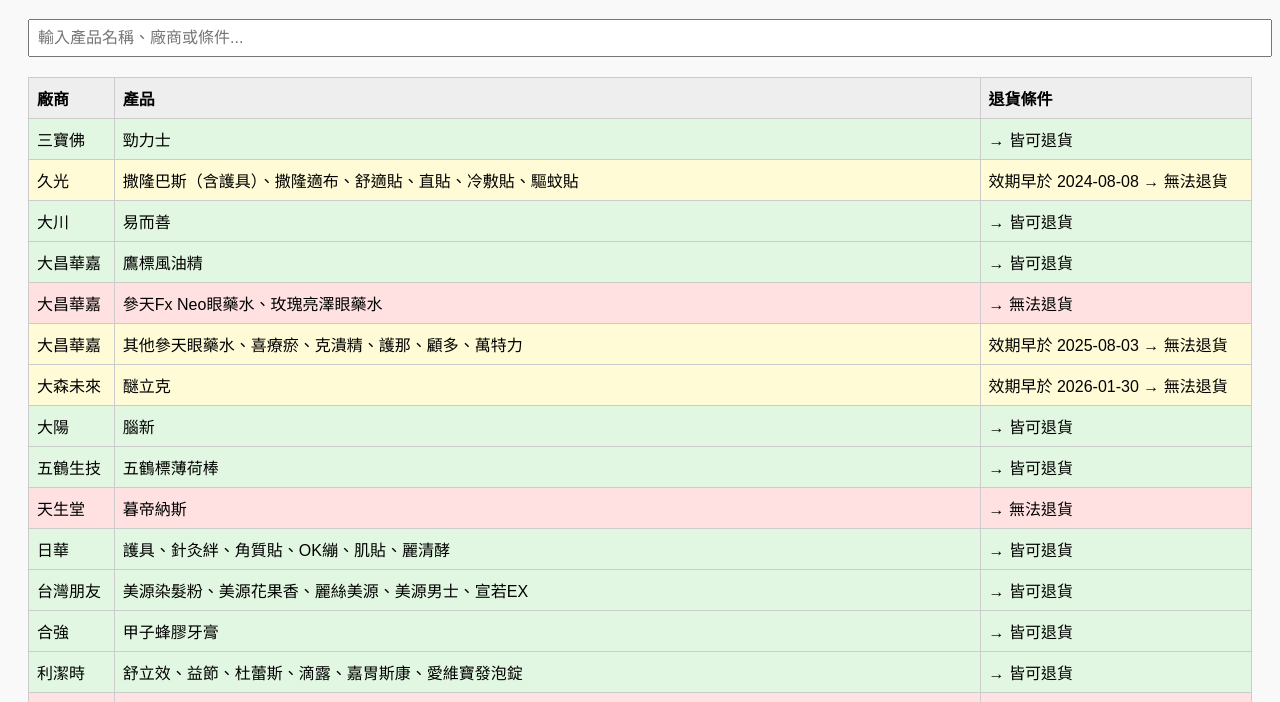
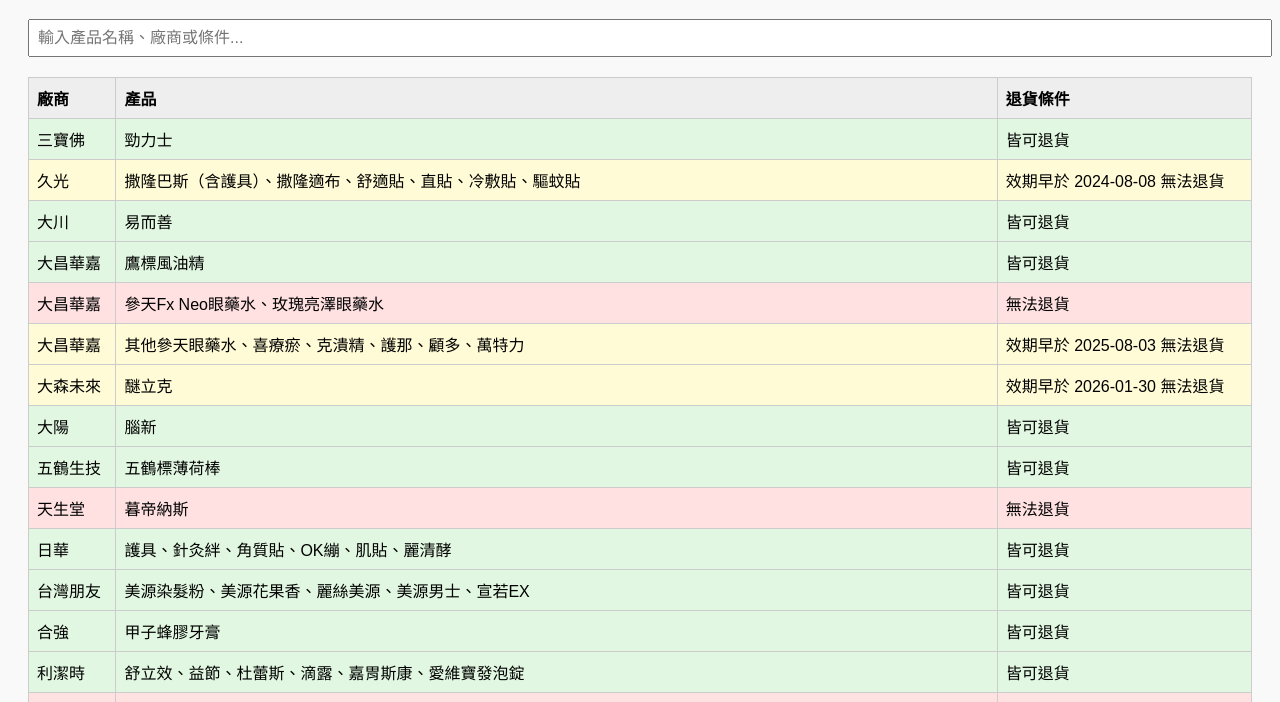
Before and after one commit to taic73162/returnsnexchange, a plain HTML site: page index.html in a window 1280 px wide. Shown: the part 98-800 px from the top of the page. Drawn offline with Linux system fonts and the light colour scheme.

Commit message:
Update index.html

```diff
--- a/index.html
+++ b/index.html
@@ -94,7 +94,7 @@
         const hasPrefix = (row['狀態A'] || '').includes('效期早於');
         const prefix = hasPrefix ? '' : (row['狀態A'] || '');
         let conditionText = `${prefix} ${parsed}`.trim();
-        if (row['狀態B']) conditionText += ` → ${row['狀態B']}`;
+        if (row['狀態B']) conditionText += ` ${row['狀態B']}`;
 
         const td3 = document.createElement('td');
         td3.textContent = conditionText;
```
